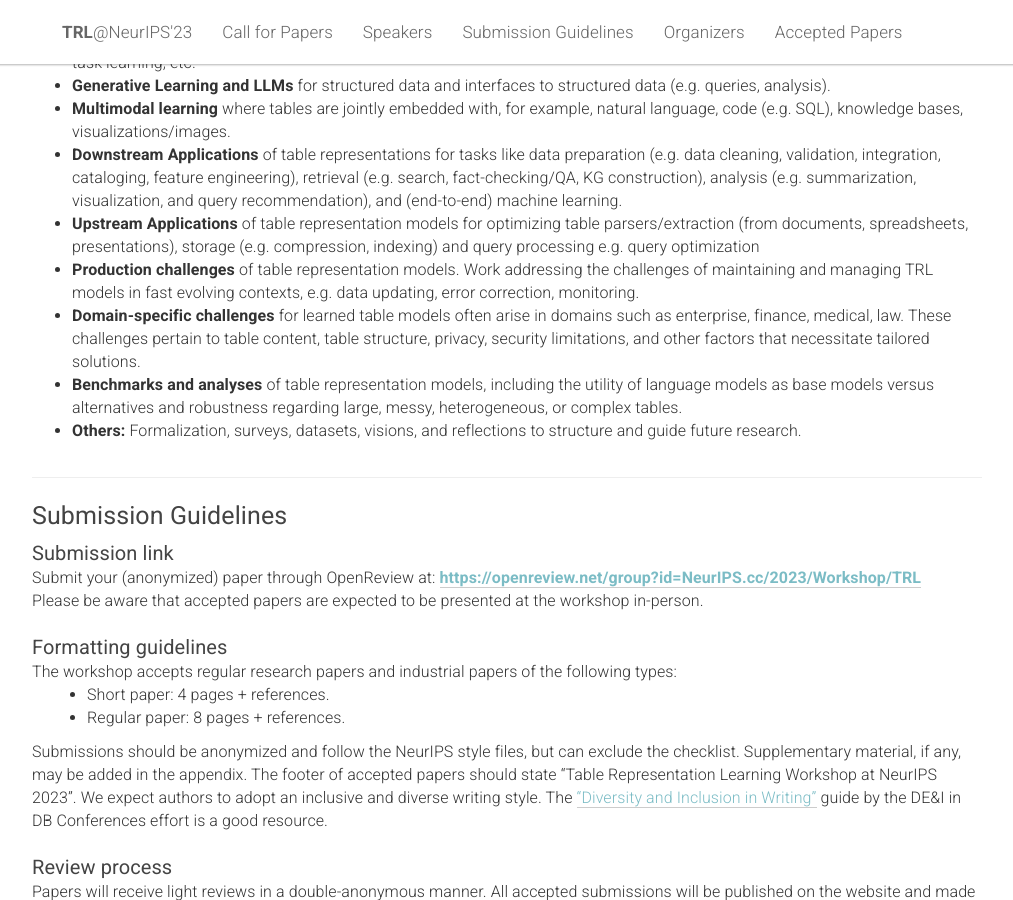
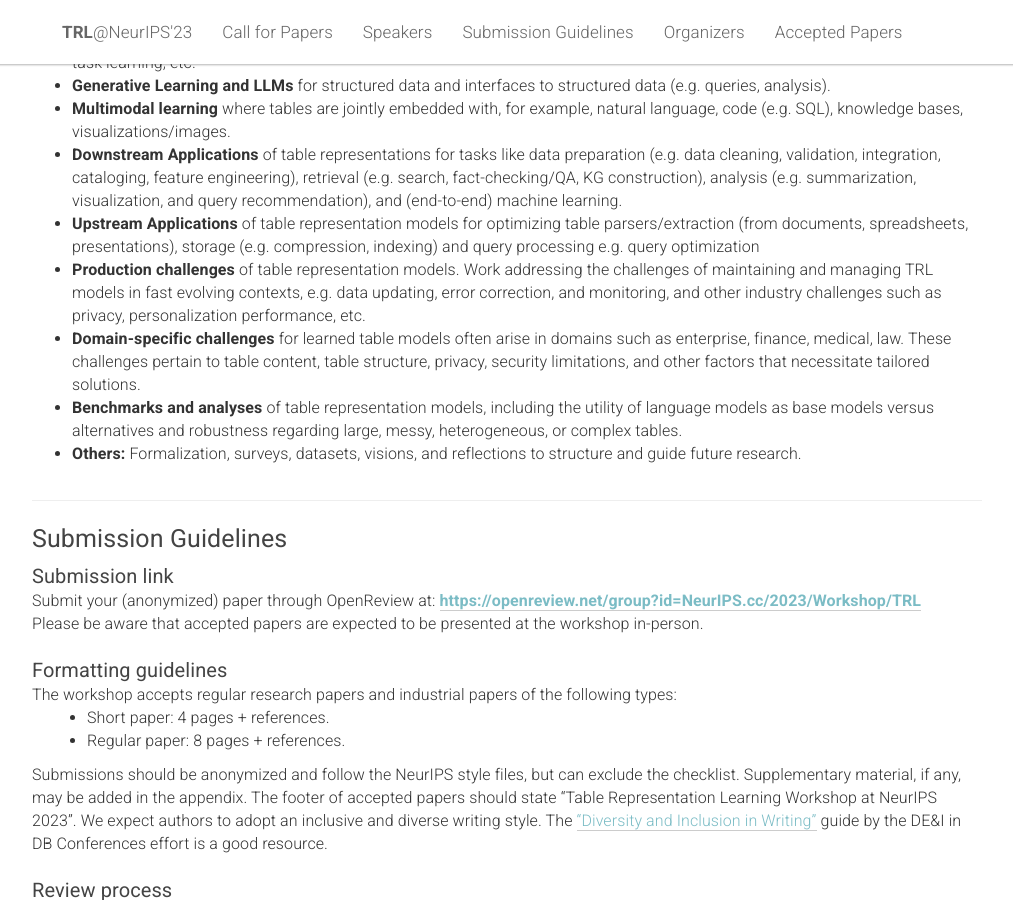
Before and after one commit to table-representation-learning/table-representation-learning.github.io, a Jekyll site: the page built from _pages/home.html, in a window 1280 px wide and 900 px high, scrolled down 1553 px. Shown: the whole window, without its empty margins (133-1146 px from the left). Built offline with Jekyll 4.4.1, drawn with Linux system fonts in a browser that asks for light colours.

Commit message:
update cfp.

```diff
--- a/_pages/home.html
+++ b/_pages/home.html
@@ -471,7 +471,7 @@ acknowledgements: ""
                 </li>
                 <li><b>Production challenges  </b>of table representation models.
                     Work addressing the challenges of maintaining and managing TRL models in fast evolving contexts,
-                    e.g. data updating, error correction, monitoring.
+                    e.g. data updating, error correction, and monitoring, and other industry challenges such as privacy, personalization performance, etc.
                 </li>
                 <li><b>Domain-specific challenges  </b>for learned table models often arise in domains such as enterprise,
                     finance, medical, law. These challenges pertain to table content, table structure, privacy, security
```
